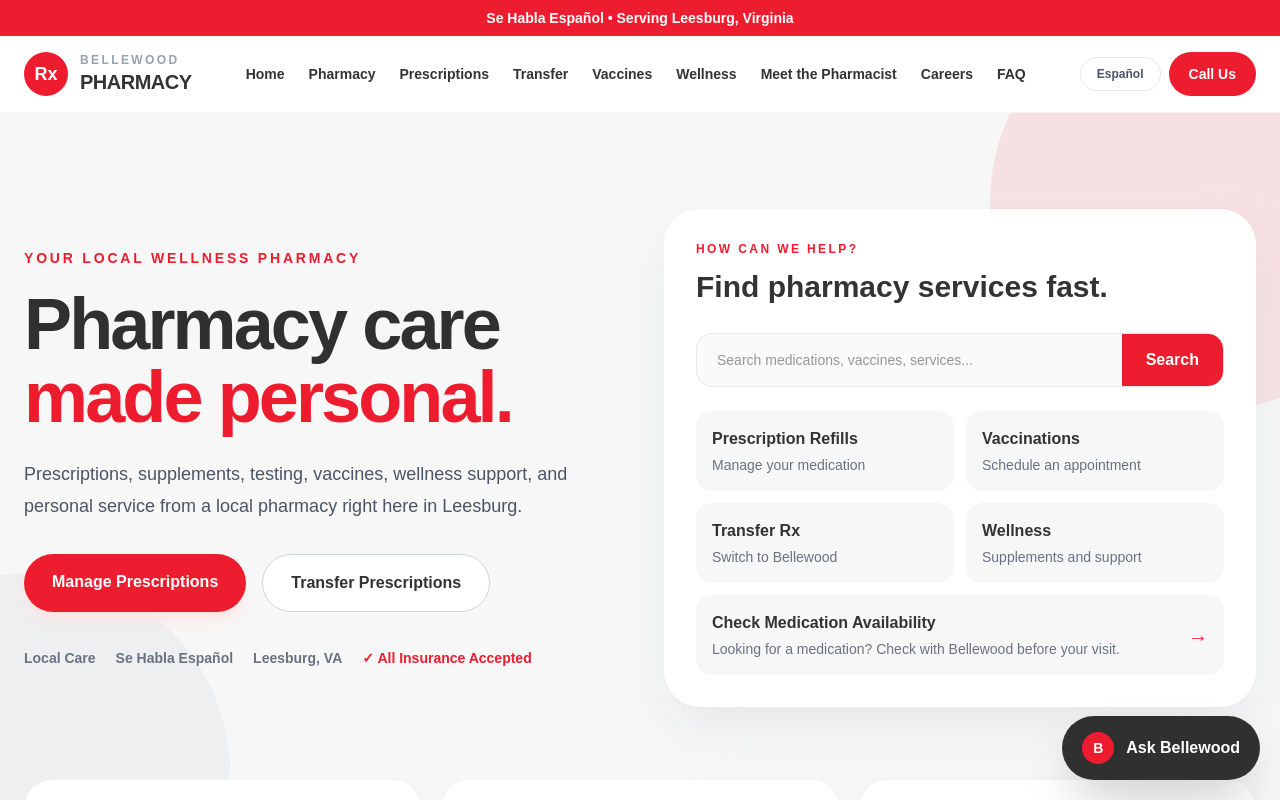
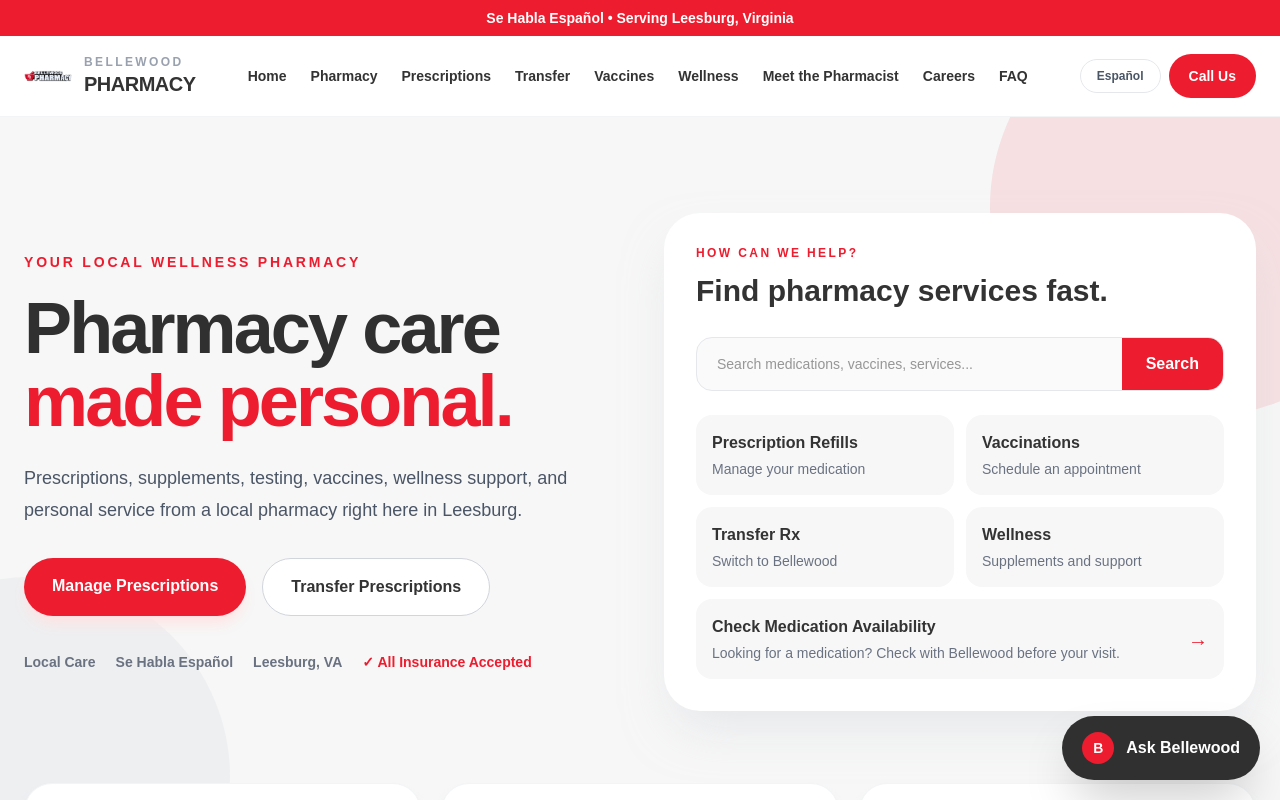
Before and after one commit to taenextlevelqbs-ops/bellewood-pharmacy, a Next.js app: page / in a window 1280 px wide. Shown: the top 800 px of the page. Built offline with nearby package versions, Linux system fonts and the light colour scheme.

Commit message:
Add Bellewood company logo

```diff
--- a/app/page.tsx
+++ b/app/page.tsx
@@ -75,8 +75,12 @@
         <div className="mx-auto flex max-w-7xl items-center justify-between px-6 py-4">
 
           <a href="/" className="flex items-center gap-3">
-            <div className="flex h-11 w-11 items-center justify-center rounded-full bg-[#ed1c2e] text-lg font-black text-white">
-              Rx
+            <div className="flex h-12 w-12 items-center justify-center overflow-hidden">
+              <img
+                src="/comanylogo.png"
+                alt="Bellewood Pharmacy logo"
+                className="h-full w-full object-contain"
+              />
             </div>
 
             <div>
```
Also changed, not shown: public/comanylogo.png (added).
